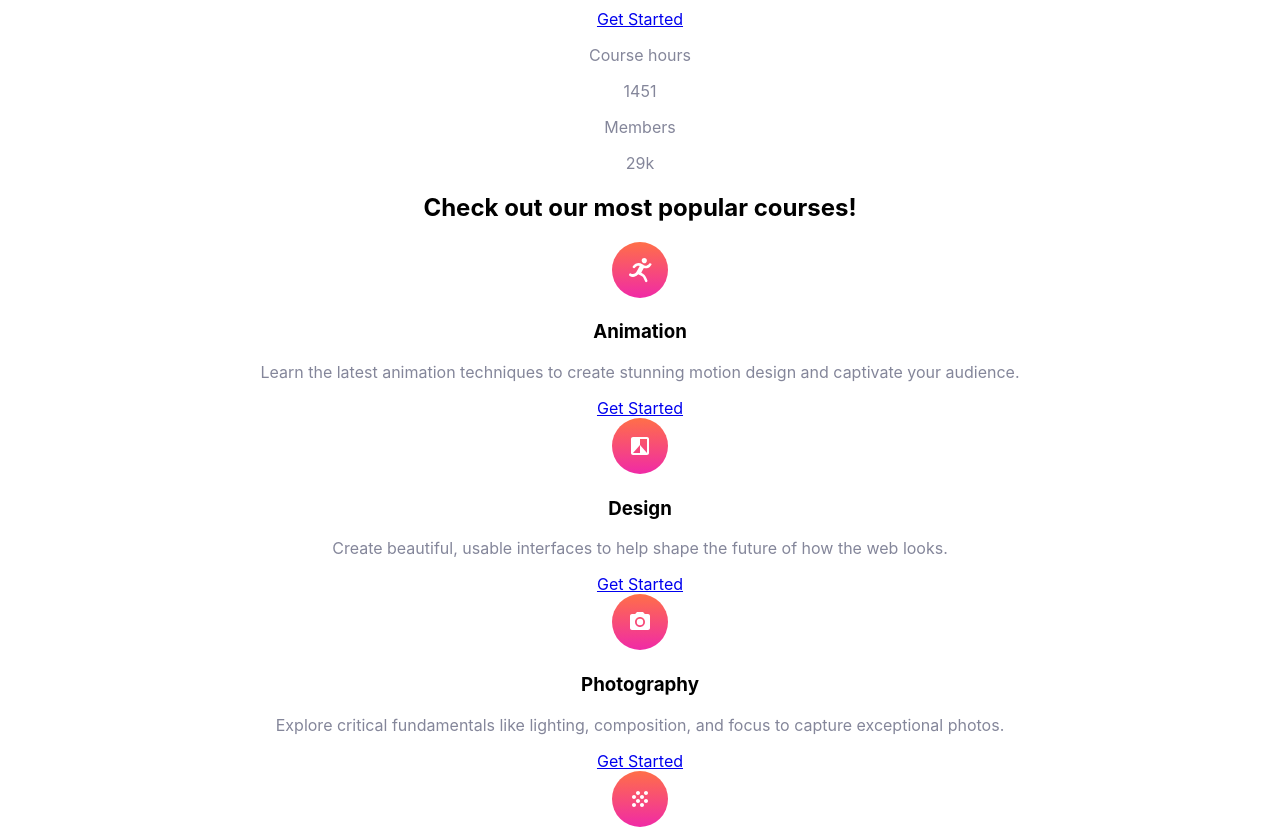
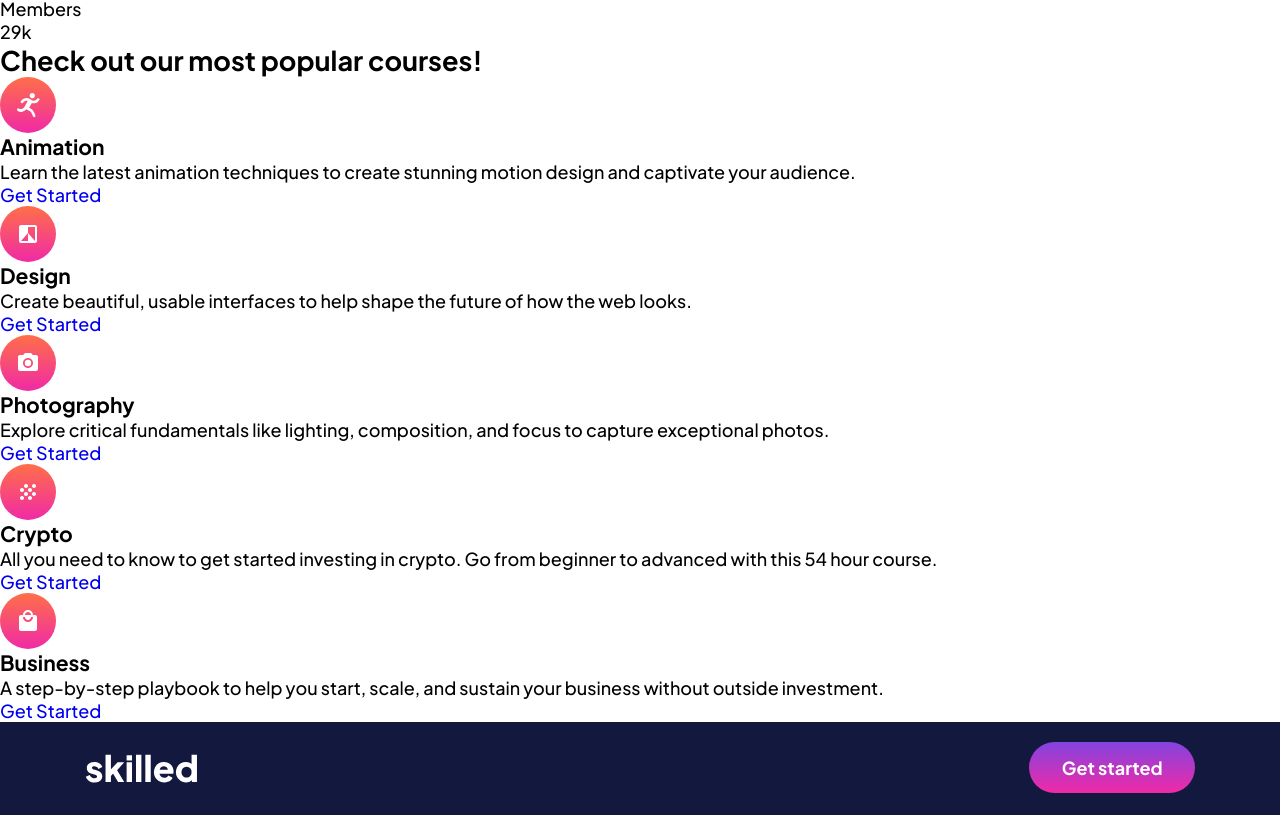
Before and after one commit to meilani/eLearningLandingPage, a React (Create React App) app: page / in a window 1280 px wide. Shown: the part 227-1056 px from the top of the page. Built offline with nearby package versions, Linux system fonts and the light colour scheme.

Commit message:
footer style

```diff
--- a/public/index.html
+++ b/public/index.html
@@ -9,6 +9,9 @@
       name="description"
       content="Web site created using create-react-app"
     />
+    <link rel="preconnect" href="https://fonts.googleapis.com">
+    <link rel="preconnect" href="https://fonts.gstatic.com" crossorigin>
+    <link href="https://fonts.googleapis.com/css2?family=Plus+Jakarta+Sans:wght@500;700;800&display=swap" rel="stylesheet">
     <link rel="apple-touch-icon" href="%PUBLIC_URL%/logo192.png" />
     <!--
       manifest.json provides metadata used when your web app is installed on a
--- a/src/App.scss
+++ b/src/App.scss
@@ -1,44 +1 @@
 @import "./shared.scss";
-
-p {
-  color: $mainFontColor;
-}
-
-.App {
-  text-align: center;
-}
-
-.App-logo {
-  height: 40vmin;
-  pointer-events: none;
-}
-
-@media (prefers-reduced-motion: no-preference) {
-  .App-logo {
-    animation: App-logo-spin infinite 20s linear;
-  }
-}
-
-.App-header {
-  background-color: #282c34;
-  min-height: 100vh;
-  display: flex;
-  flex-direction: column;
-  align-items: center;
-  justify-content: center;
-  font-size: calc(10px + 2vmin);
-  color: white;
-}
-
-.App-link {
-  color: #61dafb;
-}
-
-@keyframes App-logo-spin {
-  from {
-    transform: rotate(0deg);
-  }
-  to {
-    transform: rotate(360deg);
-  }
-}
--- a/src/components/Footer.js
+++ b/src/components/Footer.js
@@ -5,14 +5,14 @@ const Footer = () => {
     return (
         <footer className="footer">
             <div className="container">
-                <h1>
+                <div className="col col-1">
                     <img
                         src={logoLight}
                         alt="Skilled"
                         width="112"
                         height="29"
                     />
-                </h1>
+                </div>
                 <div className="col col-2">
                     <Button
                         href="#"
--- a/src/components/Header.js
+++ b/src/components/Header.js
@@ -5,7 +5,7 @@ const Header = () => {
     return (
         <header className="header">
             <div className="container">
-                <h1>
+                <h1 className="col col-1">
                     <img
                         src={logoDark}
                         alt="Skilled"
--- a/src/index.css
+++ /dev/null
@@ -1,13 +0,0 @@
-body {
-  margin: 0;
-  font-family: -apple-system, BlinkMacSystemFont, 'Segoe UI', 'Roboto', 'Oxygen',
-    'Ubuntu', 'Cantarell', 'Fira Sans', 'Droid Sans', 'Helvetica Neue',
-    sans-serif;
-  -webkit-font-smoothing: antialiased;
-  -moz-osx-font-smoothing: grayscale;
-}
-
-code {
-  font-family: source-code-pro, Menlo, Monaco, Consolas, 'Courier New',
-    monospace;
-}
--- a/src/index.js
+++ b/src/index.js
@@ -1,6 +1,6 @@
 import React from 'react';
 import ReactDOM from 'react-dom/client';
-import './index.css';
+import './index.scss';
 import App from './App';
 import reportWebVitals from './reportWebVitals';
 
--- /dev/null
+++ b/src/index.scss
@@ -0,0 +1,48 @@
+@import "./shared.scss";
+
+* {
+  padding: 0;
+  margin: 0;
+  box-sizing: border-box;
+}
+
+html {
+  font-size: $baseFontSize;
+}
+
+body {
+  font-size: 1rem;
+  font-family: 'Plus Jakarta Sans', sans-serif;
+  font-weight: 500;
+}
+
+img {
+  display: block;
+}
+
+a {
+  text-decoration: none;
+}
+
+.btn {
+  color: #fff;
+  background-image: $accentGradientAlt;
+  border-radius: $borderRadiusBtn;
+  font-weight: 700;
+  line-height: 1.6em;
+  padding: .8rem 1.8rem;
+}
+
+footer {
+  background-color: $bgDark;
+  padding: 1.8rem;
+
+  .container {
+    width: 100%;
+    max-width: 1110px;
+    margin: 0 auto;
+    display: flex;
+    justify-content: space-between;
+    align-items: center;
+  }
+}
--- a/src/shared.scss
+++ b/src/shared.scss
@@ -6,8 +6,8 @@ $bgDark: hsl(234,53%,16%);
 $pageBgGradient: linear-gradient(180deg, #FFFFFF 0%, #F0F1FF 100%);
 $accentGradient: linear-gradient(180deg, #FF6F48 0%, #F02AA6 100%);
 $accentGradientAlt: linear-gradient(180deg, #4851FF -54.32%, #F02AA6 100%);
-$baseFontSize: "18px";
-$mobileFontSize: "16px";
-$borderRadiusDiv: "15px";
-$borderRadiusBtn: "28px";
+$baseFontSize: 18px;
+$mobileFontSize: 16px;
+$borderRadiusDiv: 15px;
+$borderRadiusBtn: 28px;
 $boxShadow: 0px 25px 50px rgba(6, 22, 141, 0.0442381);
```
